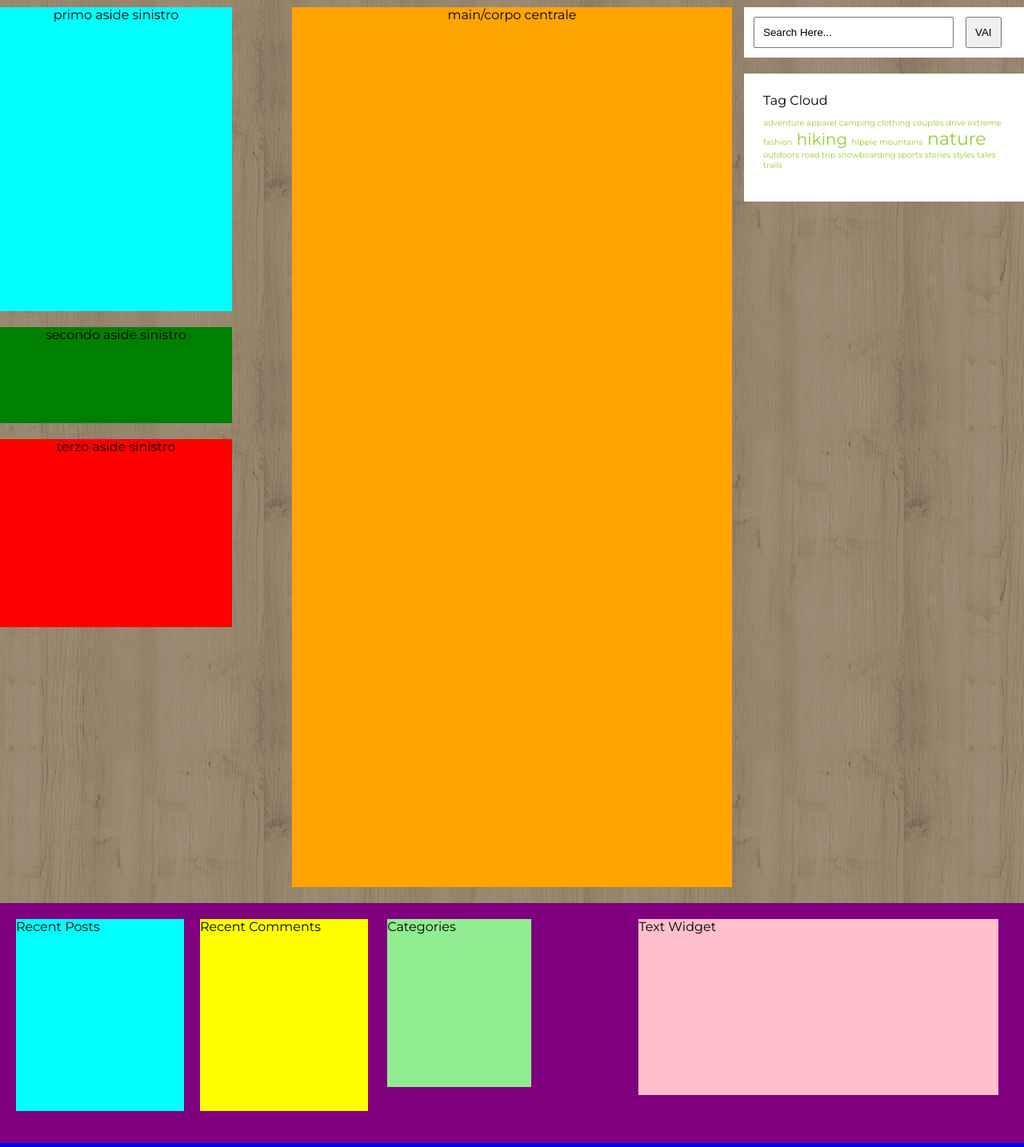
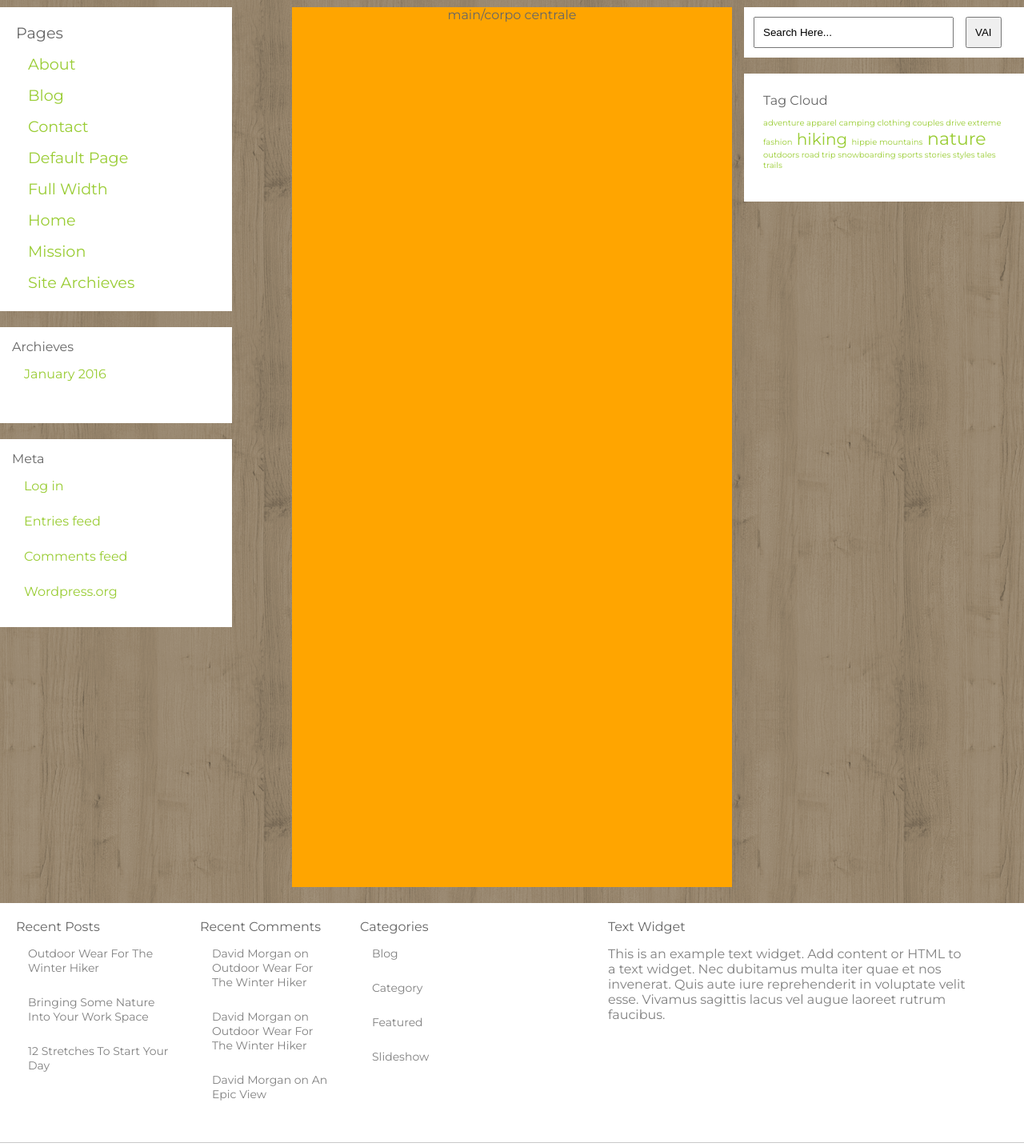
Before and after one commit to Alessandro-Fraternali/htmlcss-wp, a plain HTML site: page index.html in a window 1280 px wide. Shown: the part 306-1740 px from the top of the page at 80% size. Drawn offline with Linux system fonts and the light colour scheme.

Commit message:
Completati aside sinistri e liste pre footer

```diff
--- a/css/style.css
+++ b/css/style.css
@@ -6,6 +6,7 @@
 body {
   background-image:url(../img/sfondo.png);
   font-family: 'Montserrat', 'Helvetica Neue', Arial, sans-serif;
+  color:#666666;
 }
 .container {
   max-width: 1280px;
@@ -38,7 +39,7 @@ header p{
   color: white;
 }
 nav {
-  background-color: #3d3d29;
+  background-color: #504741;
   margin-bottom: 20px;
   height: 50px;
   text-align: center;
@@ -58,27 +59,44 @@ nav ul li{
   width: 290px;
 }
 #sx1 {
+  padding: 20px;
+  font-size: 1.2em;
   margin-bottom: 20px;
-  /* debug rules */
   height: 380px;
-  background-color: cyan;
-  text-align: center;
-  /* end debug rules */
+  background-color: white;
+
+}
+#sx1 ul{
+  list-style-type: none;
+  padding: 15px;
+}
+#sx1 li {
+  color: #99cc33;
+  padding-bottom: 15px;
 }
 #sx2 {
+  padding: 15px;
   margin-bottom: 20px;
-  /* debug rules */
   height: 120px;
-  background-color: green;
-  text-align: center;
-  /* end debug rules */
+  background-color: white;
+}
+#sx2 ul{
+  color: #99cc33;
+  list-style-type: none;
+  padding: 15px;
 }
 #sx3 {
-  /* debug rules */
+  padding: 15px;
   height: 235px;
-  background-color: red;
-  text-align: center;
-  /* end debug rules */
+  background-color: white;
+}
+#sx3 ul{
+  color: #99cc33;
+  list-style-type: none;
+  padding: 15px;
+}
+#sx3 li {
+  padding-bottom: 25px;
 }
 
 /* fine sezione sinistra */
@@ -105,13 +123,14 @@ nav ul li{
   margin-right: 10px;
 }
 #dx2 {
+  color: #666666;
   padding:24px;
   height: 160px;
   background-color: white;
 }
 #dx2 div{
+  color: #99cc33;
   margin-top: 12px;
-  color: #99cc33;
   font-size: 10px;
 }
 #dx2 #tag1 {
@@ -136,61 +155,96 @@ main {
 /* inizio sezioni footer */
 
 .endpage {
-  /* debug rules */
-  background-color: purple;
+  background-color: white;
   height: 300px;
-  /* end debug rules */
+  border-bottom: 1px solid #c8c8c8;
 }
 .posts {
   width: 210px;
   /* debug rules */
   height: 240px;
-  background-color: cyan;
+  background-color: white;
   /* end debug rules */
   float: left;
   margin-left: 20px;
   margin-top: 20px;
 }
+.posts ul{
+  color: gray;
+  list-style-type: none;
+  padding: 15px;
+}
+.posts li {
+  font-size: 14px;
+  padding-bottom: 25px;
+}
 .comments {
-  width: 210px;
+  width: 180px;
   /* debug rules */
   height: 240px;
-  background-color: yellow;
+  background-color: white;
   /* end debug rules */
   display: inline-block;
   margin-left: 20px;
   margin-top: 20px;
+  float: left;
+}
+.comments ul{
+  color: gray;
+  list-style-type: none;
+  padding: 15px;
+}
+.comments li {
+  font-size: 14px;
+  padding-bottom: 25px;
 }
 .categories {
   width: 180px;
   /* debug rules */
   height: 210px;
-  background-color: lightgreen;
+  background-color: white;
   /* end debug rules */
   display: inline-block;
   margin-left: 20px;
   margin-top: 20px;
+  float: left;
+}
+.categories ul{
+  color: gray;
+  list-style-type: none;
+  padding: 15px;
+}
+.categories li {
+  font-size: 14px;
+  padding-bottom: 25px;
 }
 .text {
   width: 450px;
-  /* debug rules */
   height: 220px;
-  background-color: pink;
-  /* end debug rules */
   display: inline-block;
   margin-left: 130px;
   margin-top: 20px;
 }
+.testino {
+  padding-top: 15px;
+  color: gray;
+}
+
+
+/* fondo pagina */
+
 .cr {
   width: 615px;
   /* debug rules */
   height: 80px;
-  background-color: olive;
   /* end debug rules */
   float: left;
   margin-left: 20px;
   margin-top: 20px;
 }
+
+
+
 .contatti {
   width: 615px;
   /* debug rules */
@@ -203,7 +257,7 @@ main {
 }
 footer {
   /* debug rules */
-  background-color: blue;
+  background-color: white;
   height: 120px;
   text-align: center;
   /* end debug rules */
--- a/index.html
+++ b/index.html
@@ -38,13 +38,32 @@
       <!-- inizio aside sinistri -->
       <aside class="asidesx">
         <aside id="sx1">
-          primo aside sinistro
+          Pages
+          <ul>
+            <li>About</li>
+            <li>Blog</li>
+            <li>Contact</li>
+            <li>Default Page</li>
+            <li>Full Width</li>
+            <li>Home</li>
+            <li>Mission</li>
+            <li>Site Archieves</li>
+          </ul>
         </aside>
         <aside id="sx2">
-          secondo aside sinistro
+          Archieves
+          <ul>
+            <li>January 2016</li>
+          </ul>
         </aside>
         <aside id="sx3">
-          terzo aside sinistro
+          Meta
+          <ul>
+            <li>Log in</li>
+            <li>Entries feed</li>
+            <li>Comments feed</li>
+            <li>Wordpress.org</li>
+          </ul>
         </aside>
       </aside>
       <!-- inizio aside destri -->
@@ -61,21 +80,41 @@
       <main>
         main/corpo centrale
       </main>
-      <!-- footer con tabella(?) aside copyrigth e icone -->
+      <!-- LISTE VARIE PRE FOOTER -->
       <div class="endpage">
         <div class="posts">
           Recent Posts
+          <ul>
+            <li>Outdoor Wear For The Winter Hiker</li>
+            <li>Bringing Some Nature Into Your Work Space</li>
+            <li>12 Stretches To Start Your Day</li>
+          </ul>
         </div>
         <div class="comments">
           Recent Comments
+          <ul>
+            <li>David Morgan on Outdoor Wear For The Winter Hiker</li>
+            <li>David Morgan on Outdoor Wear For The Winter Hiker</li>
+            <li>David Morgan on An Epic View</li>
+          </ul>
         </div>
         <div class="categories">
           Categories
+          <ul>
+            <li>Blog</li>
+            <li>Category</li>
+            <li>Featured</li>
+            <li>Slideshow</li>
+          </ul>
         </div>
         <div class="text">
           Text Widget
+          <div class="testino">
+            This is an example text widget. Add content or HTML to a text widget. Nec dubitamus multa iter quae et nos invenerat. Quis aute iure reprehenderit in voluptate velit esse. Vivamus sagittis lacus vel augue laoreet rutrum faucibus.
+          </div>
         </div>
       </div>
+<!-- FOOTER CON COPYRIGHT E CONTATTI -->
       <footer>
         <div class="cr">
           cose da copyright
```
